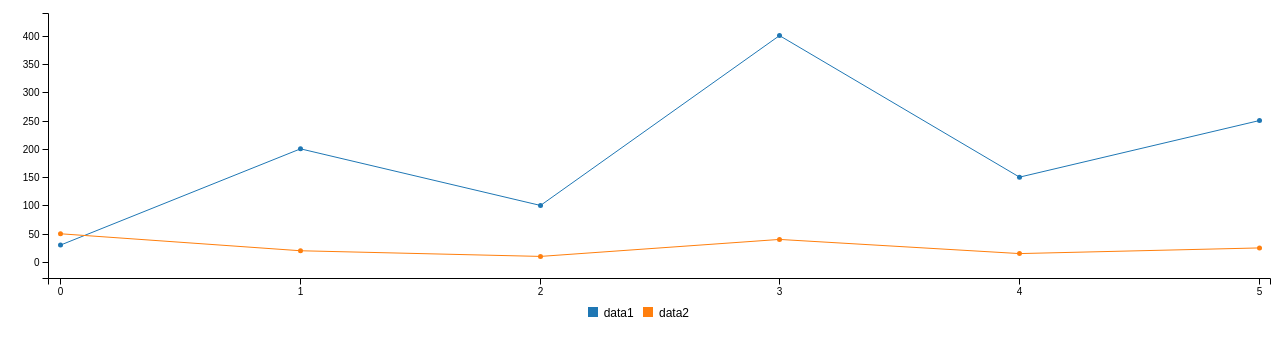
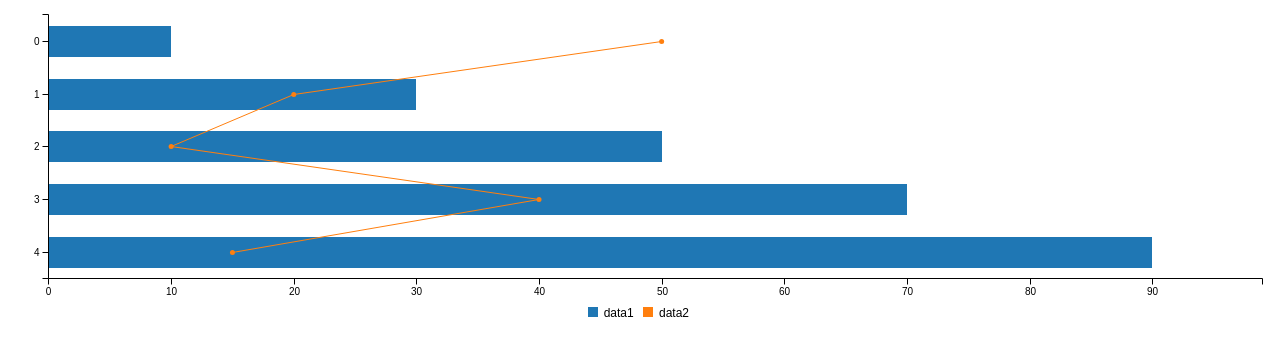
Before and after one commit to kachisvp/c3js, a plain HTML site: page index.html in a window 1280 px wide. Drawn offline with Linux system fonts and the light colour scheme.

Commit message:
XY軸回転描画成功

```diff
--- a/index.html
+++ b/index.html
@@ -16,18 +16,24 @@
 </head>
 
 <body>
-    <!-- lineChart -->
-    <div id="lineChart"></div>
+    <!-- rotatedBarChart -->
+    <div id="rotatedBarChart"></div>
 
-    <div id="lineChartSource">
+    <div id="rotatedBarSource">
         <script>
             var chart = c3.generate({
-                bindto: '#lineChart',
+                bindto: '#rotatedBarChart',
                 data: {
                     columns: [
-                        ['data1', 30, 200, 100, 400, 150, 250],
-                        ['data2', 50, 20, 10, 40, 15, 25]
-                    ]
+                        ['data1', 10, 30, 50, 70, 90],
+                        ['data2', 50, 20, 10, 40, 15],
+                    ],
+                    types: {
+                        data1: 'bar',
+                    }
+                },
+                axis: {
+                    rotated: true
                 }
             });
         </script>
```
